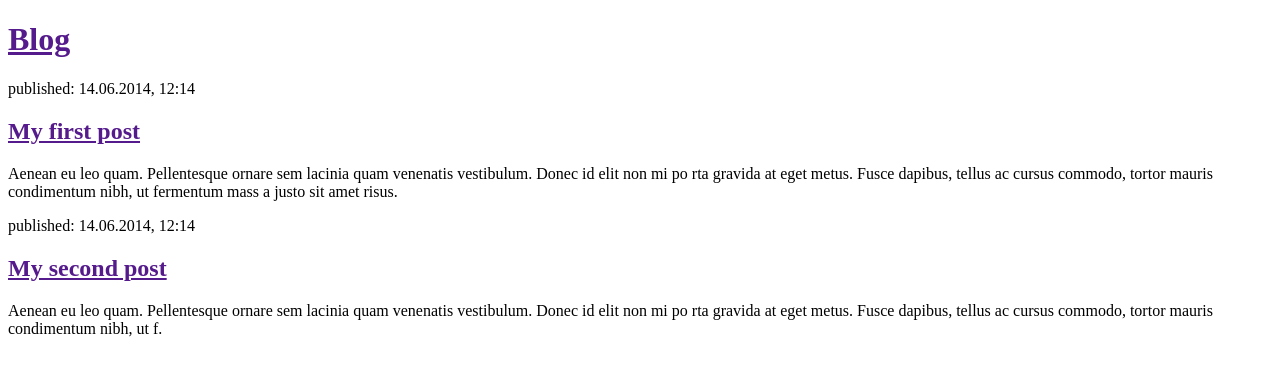
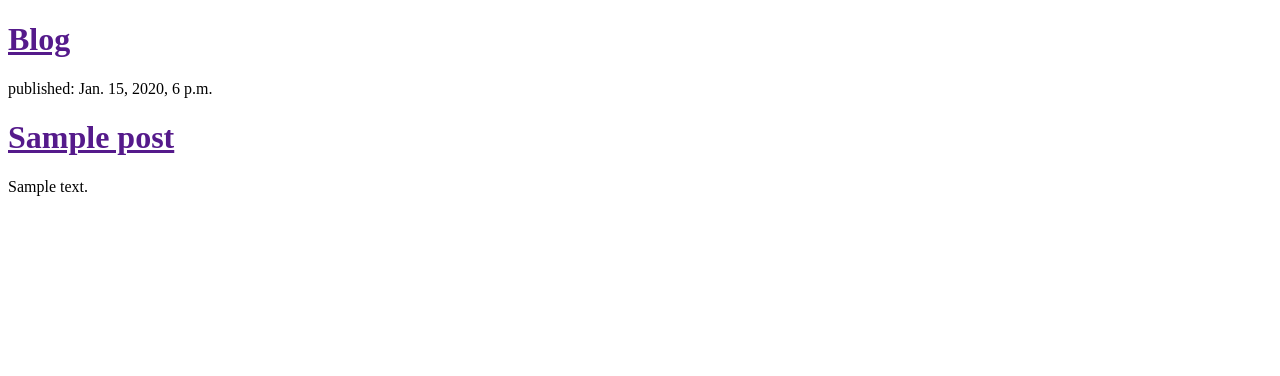
Before and after one commit to gitStPoint/django_e, a Django app: template mysite/templates/blog/post_list.html in a window 1280 px wide. Shown: the top 376 px of the page. Run offline with Django 3.2, Linux system fonts and the light colour scheme; the template is opened without the code that fills it: values that come from a table or form of the project are taken from there, others are empty; tables that the repository leaves empty hold one stand-in row (values such as "Sample post").

Commit message:
use template

```diff
--- a/mysite/blog/views.py
+++ b/mysite/blog/views.py
@@ -1,7 +1,9 @@
 from django.shortcuts import render
-
+from django.utils import timezone
+from .models import Post
 # Create your views here.
 
 
 def post_list(request):
-    return render(request, '../templates/blog/post_list.html', {})
+    posts = Post.objects.filter(published_date__lte=timezone.now()).order_by('published_date')
+    return render(request, '../templates/blog/post_list.html', {'posts': posts})
--- a/mysite/templates/blog/post_list.html
+++ b/mysite/templates/blog/post_list.html
@@ -9,19 +9,20 @@
         <h1><a href=""> Blog</a></h1>
     </div>
 
-    <div>
-        <p>published: 14.06.2014, 12:14</p>
-        <h2><a href="">My first post</a></h2>
-        <p>Aenean eu leo quam. Pellentesque ornare sem lacinia quam venenatis vestibulum. Donec id elit non mi po
-rta gravida at eget metus. Fusce dapibus, tellus ac cursus commodo, tortor mauris condimentum nibh, ut fermentum mass
-a justo sit amet risus.</p>
-    </div>
+{#    <div>#}
+{#        <p>published: 14.06.2014, 12:14</p>#}
+{#        <h2><a href="">My first post</a></h2>#}
+{#        <p>Aenean eu leo quam. Pellentesque ornare sem lacinia quam venenatis vestibulum. Donec id elit non mi po#}
+{#rta gravida at eget metus. Fusce dapibus, tellus ac cursus commodo, tortor mauris condimentum nibh, ut fermentum mass#}
+{#a justo sit amet risus.</p>#}
+{#    </div>#}
 
-    <div>
-        <p>published: 14.06.2014, 12:14</p>
-        <h2><a href="">My second post</a></h2>
-        <p>Aenean eu leo quam. Pellentesque ornare sem lacinia quam venenatis vestibulum. Donec id elit non mi po
-rta gravida at eget metus. Fusce dapibus, tellus ac cursus commodo, tortor mauris condimentum nibh, ut f.</p>
-    </div>
+    {% for post in posts %}
+        <div>
+            <p>published: {{ post.published_date }}</p>
+            <h1><a href="">{{ post.title }}</a></h1>
+            <p>{{ post.text|linebreaksbr }}</p>
+        </div>
+    {% endfor %}
 </body>
 </html>
```
